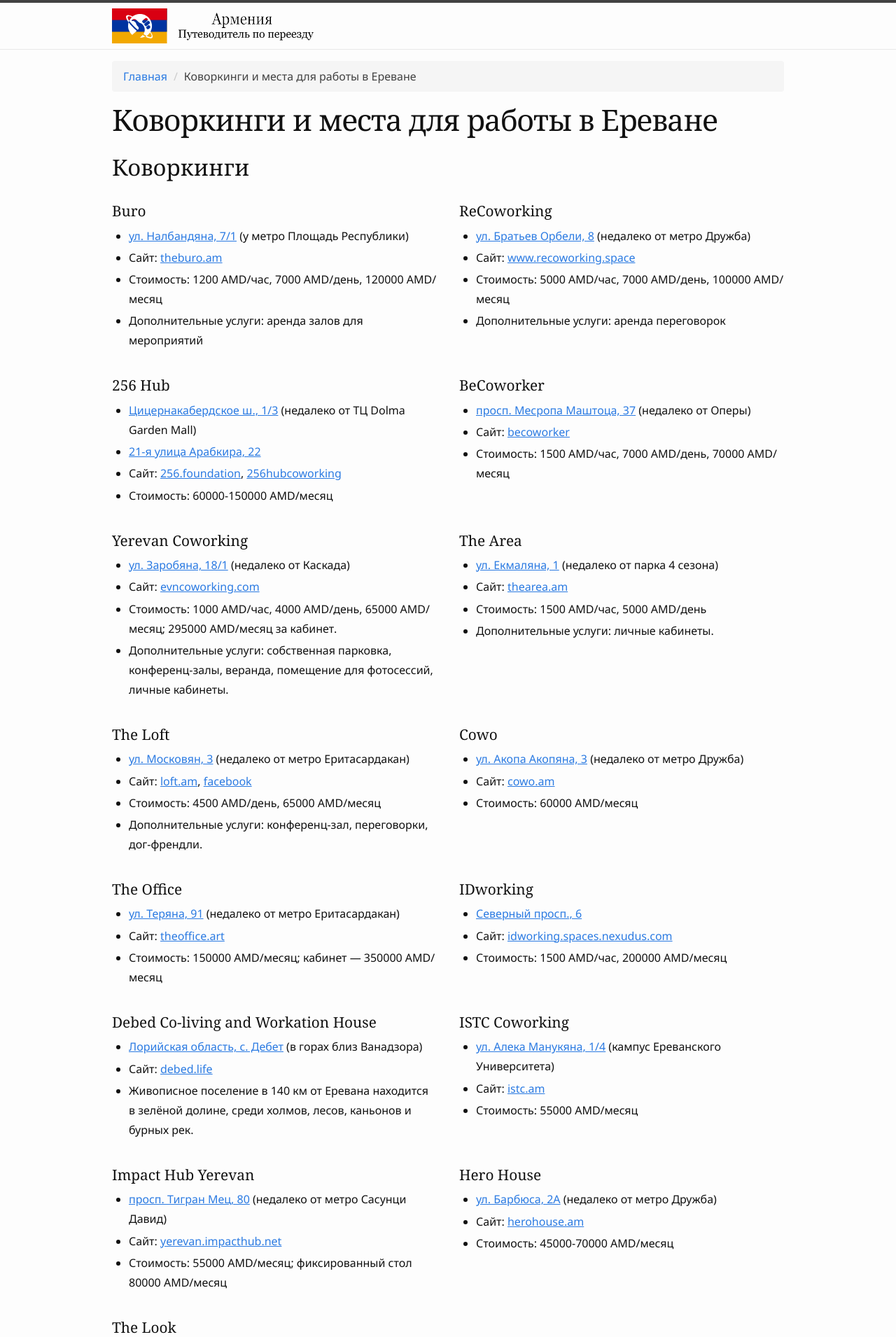
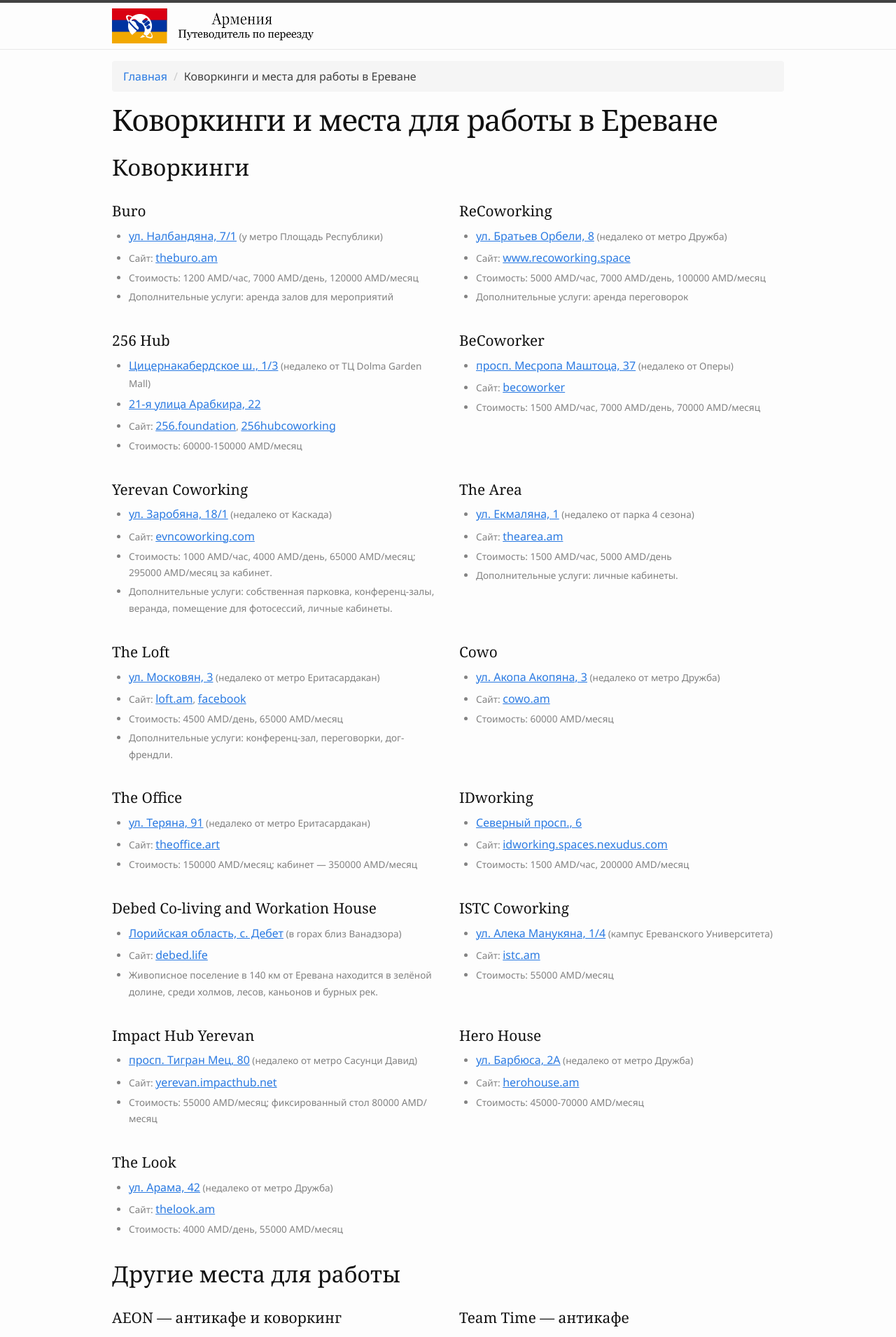
Before and after one commit to haywiki/haywiki.github.io, a Jekyll site: the page built from business/coworking.md, in a window 1280 px wide. Shown: the top 1910 px of the page at 70% size. Built offline with Jekyll 4.4.1, drawn with Linux system fonts in a browser that asks for light colours; nearby versions of some CDN libraries; a script that is not in the unit is left out.

Commit message:
исправление верстки

```diff
--- a/business/coworking.md
+++ b/business/coworking.md
@@ -6,7 +6,7 @@
 
 ## Коворкинги
 
-<div class="cards vet">
+<div class="cards custom1">
 <div class="card">
 
 ### Buro
@@ -152,7 +152,7 @@
 
 ## Другие места для работы
 
-<div class="cards vet">
+<div class="cards custom1">
 <div class="card">
 
 ### AEON — антикафе и коворкинг
```
Also changed, not shown: life/contacts.md (+1 -1 lines), life/healthcare.md (+1 -1 lines), life/wellness.md (+1 -1 lines).
